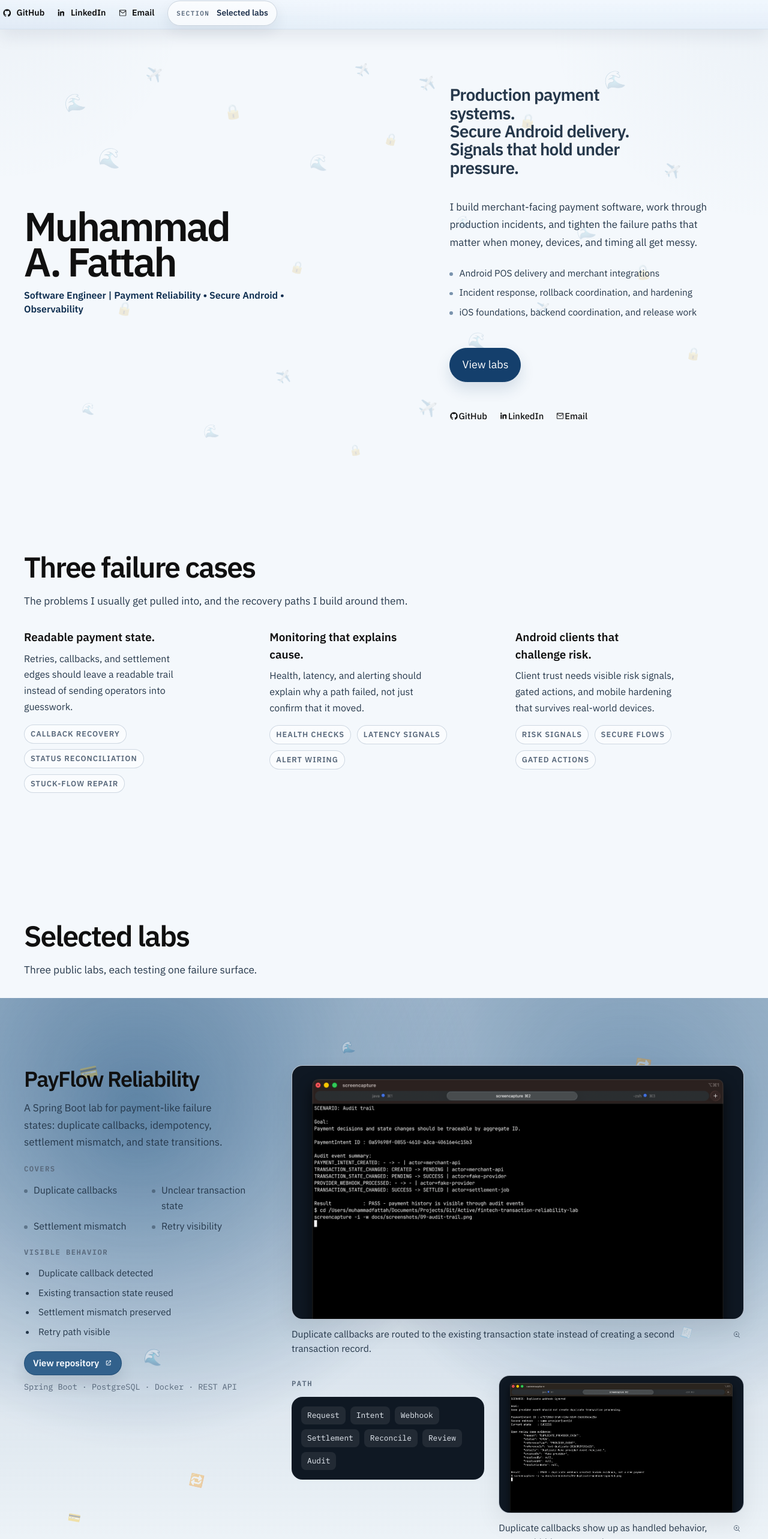
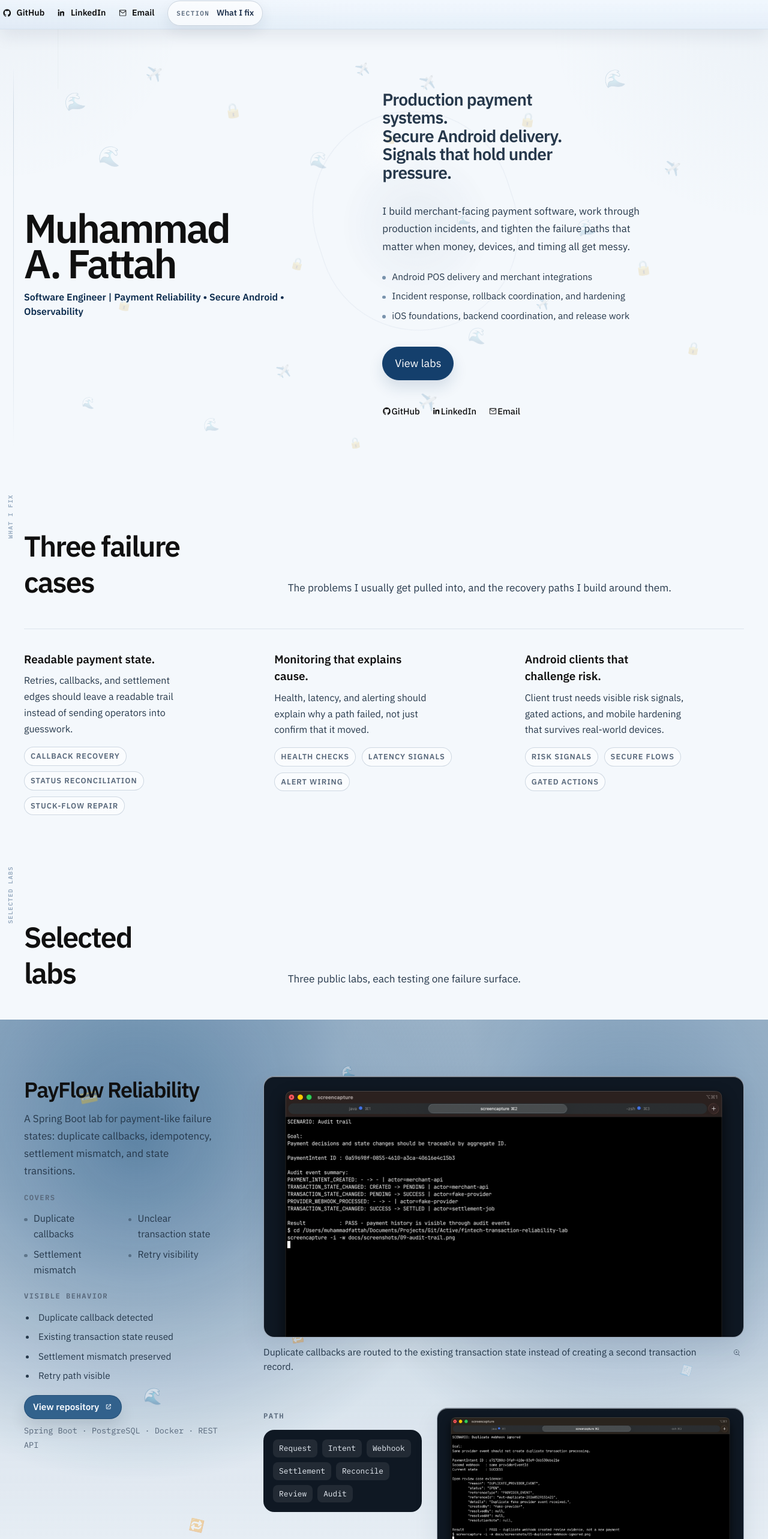
Before and after one commit to fattah247/fattah-portfolio, a Next.js app: page / in a window 1280 px wide. Shown: the part 5-2571 px from the top of the page at 60% size. Built offline with nearby package versions, Linux system fonts and the light colour scheme.

Commit message:
improvement: strengthen desktop portfolio composition

```diff
--- a/app/globals.css
+++ b/app/globals.css
@@ -2097,27 +2097,267 @@ section[id] {
 }
 
 @media (min-width: 1200px) {
+  main.shell {
+    position: relative;
+  }
+
+  main.shell::before {
+    content: "";
+    position: fixed;
+    left: max(1.35rem, calc((100vw - 80rem) / 2 - 2.15rem));
+    top: 7.25rem;
+    bottom: 3rem;
+    width: 1px;
+    background:
+      linear-gradient(
+        180deg,
+        transparent,
+        rgba(20, 63, 108, 0.16) 12%,
+        rgba(20, 63, 108, 0.08) 82%,
+        transparent
+      );
+    pointer-events: none;
+    z-index: 0;
+  }
+
+  section[data-stage-nav] {
+    position: relative;
+  }
+
+  section[data-stage-nav]::after {
+    content: attr(data-stage-label);
+    position: absolute;
+    left: max(-4.7rem, calc((80rem - 100vw) / 2 - 1.7rem));
+    top: 6.2rem;
+    color: rgba(20, 63, 108, 0.42);
+    font-family: var(--font-mono), monospace;
+    font-size: 0.64rem;
+    font-weight: 700;
+    letter-spacing: 0.12em;
+    line-height: 1;
+    pointer-events: none;
+    text-transform: uppercase;
+    transform: rotate(-90deg);
+    transform-origin: left top;
+    white-space: nowrap;
+  }
+
   .hero-section {
+    min-height: calc(100vh - 3.15rem);
     padding-top: 5.4rem;
-    padding-bottom: 5rem;
+    padding-bottom: 3.8rem;
+    display: flex;
+    align-items: center;
+  }
+
+  .hero-layout {
+    width: 100%;
+    grid-template-columns: minmax(31rem, 0.46fr) minmax(31rem, 0.54fr);
+    gap: 5.25rem;
+    align-items: center;
+  }
+
+  .hero-side {
+    align-self: center;
+    max-width: 32rem;
+    padding-top: 0;
+    gap: 1.2rem;
+  }
+
+  .hero-actions {
+    margin-top: 1.25rem;
+  }
+
+  .hero-link-row {
+    margin-top: 1.2rem;
+  }
+
+  .hero-name {
+    max-width: 8.8ch;
+  }
+
+  .hero-section::before {
+    content: "";
+    position: absolute;
+    left: 40.5%;
+    top: 18%;
+    width: min(26vw, 22rem);
+    height: min(46vh, 27rem);
+    border: 1px solid rgba(20, 63, 108, 0.09);
+    border-radius: 999px;
+    background:
+      radial-gradient(circle at 50% 14%, rgba(255, 255, 255, 0.62), transparent 17%),
+      radial-gradient(circle at 50% 52%, rgba(20, 63, 108, 0.08), transparent 52%);
+    filter: blur(0.2px);
+    opacity: 0.72;
+    pointer-events: none;
+    transform: rotate(-18deg);
+  }
+
+  .hero-section::after {
+    content: "";
+    position: absolute;
+    left: 39%;
+    right: 38%;
+    top: 51%;
+    height: 1px;
+    background:
+      linear-gradient(
+        90deg,
+        transparent,
+        rgba(20, 63, 108, 0.22),
+        rgba(53, 98, 79, 0.2),
+        transparent
+      );
+    box-shadow:
+      0 -4.8rem 0 rgba(20, 63, 108, 0.045),
+      0 5.2rem 0 rgba(53, 98, 79, 0.045);
+    pointer-events: none;
   }
 
   .section-block {
-    padding-top: 6.5rem;
-    padding-bottom: 6.5rem;
+    padding-top: 5.7rem;
+    padding-bottom: 5.7rem;
+  }
+
+  .section-block-compact {
+    padding-top: 5.1rem;
+    padding-bottom: 5.1rem;
+  }
+
+  .section-top {
+    display: grid;
+    grid-template-columns: minmax(18rem, 0.34fr) minmax(0, 0.66fr);
+    align-items: end;
+    gap: 3rem;
+    margin-bottom: 3rem;
+  }
+
+  .section-title {
+    max-width: 9ch;
+  }
+
+  .section-intro {
+    margin-top: 0;
+    max-width: 48rem;
+    padding-bottom: 0.36rem;
+  }
+
+  .failure-list {
+    gap: 3.25rem;
+    border-top: 1px solid rgba(20, 63, 108, 0.1);
+    padding-top: 2.25rem;
   }
 
   .project-stage {
-    padding-top: 7rem;
-    padding-bottom: 7rem;
+    grid-template-columns: minmax(17rem, 0.29fr) minmax(0, 0.71fr);
+    gap: 4.5rem;
+    min-height: min(92vh, 54rem);
+    padding-top: 5.9rem;
+    padding-bottom: 5.9rem;
   }
 
   .project-title {
     font-size: 2.25rem;
   }
 
+  .project-head {
+    max-width: 21rem;
+  }
+
+  .project-summary {
+    max-width: 21rem;
+  }
+
+  .project-main {
+    align-self: center;
+    display: grid;
+    gap: 1.55rem;
+  }
+
+  .project-detail-grid,
+  .project-split {
+    gap: 1.55rem;
+  }
+
+  .project-detail-grid-payflow,
+  .project-detail-grid-iyup {
+    grid-template-columns: minmax(13.5rem, 0.34fr) minmax(0, 0.66fr);
+  }
+
+  .phone-grid {
+    grid-template-columns: minmax(0, 0.58fr) minmax(0, 0.42fr);
+    align-items: start;
+  }
+
+  .artifact-frame {
+    border-color: rgba(182, 196, 211, 0.82);
+    box-shadow:
+      0 18px 42px rgba(20, 40, 68, 0.09),
+      inset 0 1px 0 rgba(255, 255, 255, 0.42);
+  }
+
+  .artifact-frame-wide {
+    aspect-ratio: 16 / 8.7;
+  }
+
+  .artifact-caption-text {
+    max-width: 46rem;
+  }
+
+  .github-stage {
+    grid-template-columns: minmax(17rem, 0.28fr) minmax(0, 0.72fr);
+    gap: 4.5rem;
+    align-items: center;
+  }
+
+  .github-stage-lead {
+    max-width: 20rem;
+  }
+
+  .career-timeline {
+    border-top: 1px solid rgba(20, 63, 108, 0.1);
+    padding-top: 2.4rem;
+  }
+
   .stack-list {
-    grid-template-columns: repeat(3, minmax(0, 1fr));
+    max-width: none;
+    grid-template-columns: repeat(5, minmax(0, 1fr));
+    gap: 1.5rem;
+    border-top: 1px solid rgba(20, 63, 108, 0.1);
+    padding-top: 2.1rem;
+  }
+
+  .stack-row {
+    grid-template-columns: 1fr;
+    gap: 0.5rem;
+    padding-right: 1rem;
+  }
+
+  #contact {
+    display: grid;
+    grid-template-columns: minmax(18rem, 0.34fr) minmax(0, 0.66fr);
+    align-items: end;
+    column-gap: 3rem;
+  }
+
+  #contact .section-top {
+    display: block;
+    margin-bottom: 0;
+  }
+
+  #contact .section-title {
+    max-width: none;
+  }
+
+  #contact .copy-email-shell,
+  #contact .contact-links {
+    grid-column: 2;
+  }
+
+  #contact .copy-email-shell {
+    width: 100%;
+    max-width: none;
   }
 }
 
--- a/app/page.tsx
+++ b/app/page.tsx
@@ -505,6 +505,18 @@ function syncBrand() {
 
   stageItems.forEach((item) => revealWatch.observe(item));
 
+  function materializeVisibleStages() {
+    stageItems.forEach((item) => {
+      const rect = item.getBoundingClientRect();
+      if (rect.bottom <= 0 || rect.top >= window.innerHeight * 0.94) {
+        return;
+      }
+
+      item.classList.add("is-materialized");
+      revealWatch.unobserve(item);
+    });
+  }
+
   function syncMobilePill() {
     if (!heroLinks) {
       root.classList.remove("mobile-links-away");
@@ -958,6 +970,7 @@ function syncBrand() {
     syncBrand();
     syncMobilePill();
     syncActiveStage();
+    materializeVisibleStages();
     if (mobileMedia.matches) {
       closeStageMenu();
     }
```
